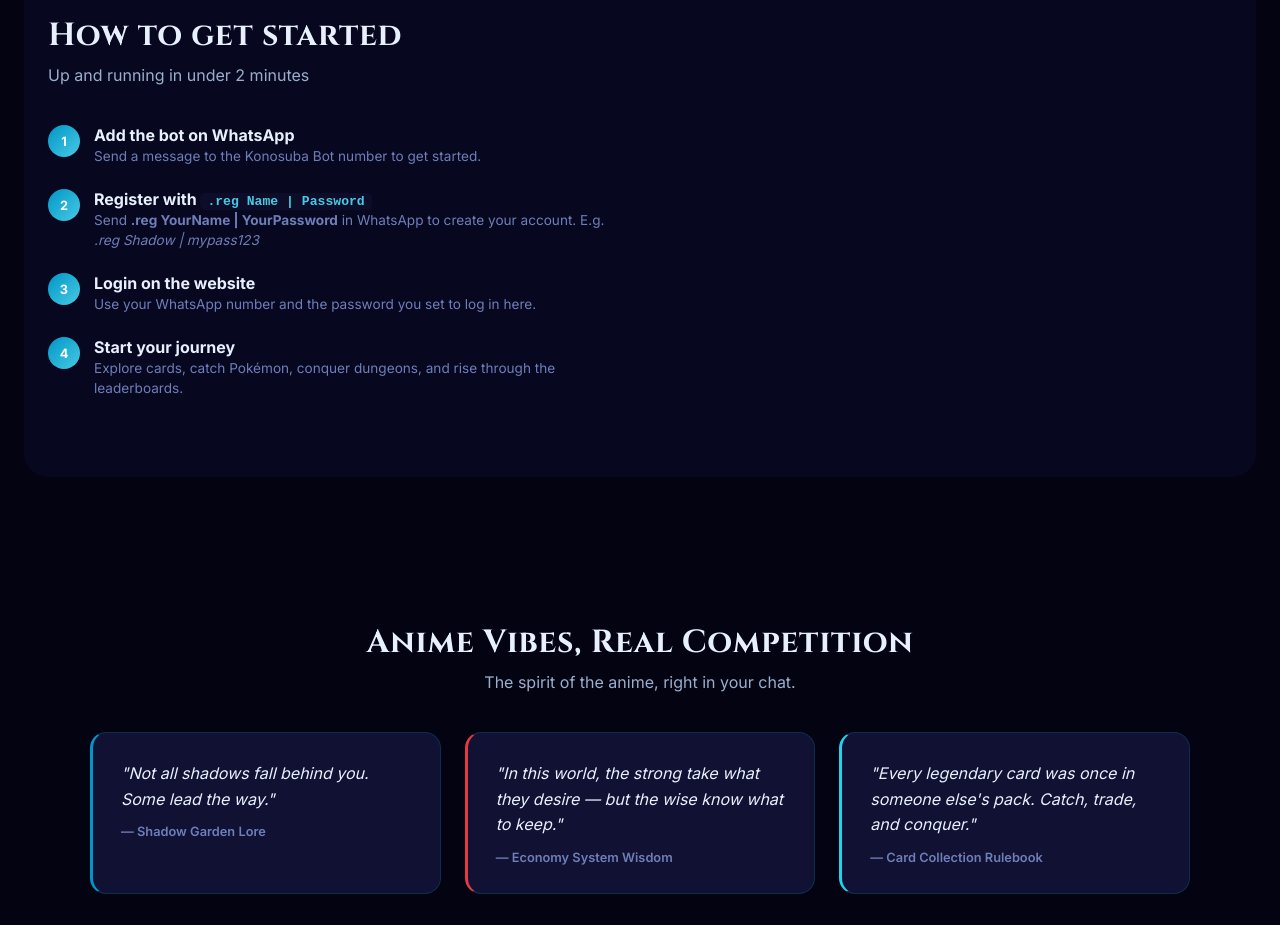
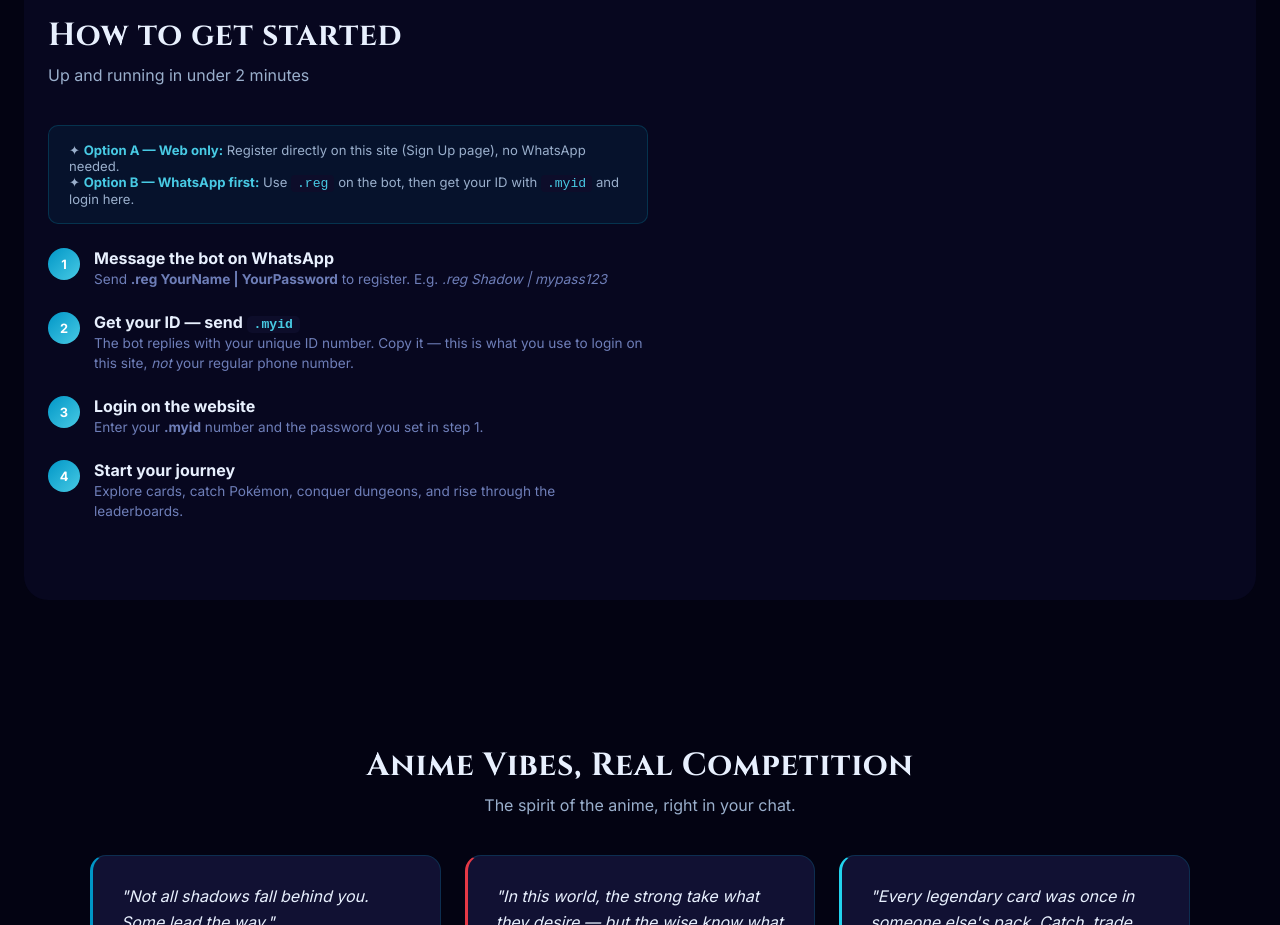
Before and after one commit to ryukcodes333/Konosuba-Bot-Website-, a website: page index.html in a window 1280 px wide. Shown: the part 2860-3785 px from the top of the page. Drawn offline with Linux system fonts and the light colour scheme; no server answers.

Commit message:
Add files via upload

```diff
--- a/index.html
+++ b/index.html
@@ -245,21 +245,27 @@
     <div style="max-width:1200px;margin:0 auto">
       <div class="section-title">How to get started</div>
       <div class="section-sub">Up and running in under 2 minutes</div>
-      <div style="display:flex;flex-direction:column;gap:1.5rem;max-width:560px">
+      <div style="display:flex;flex-direction:column;gap:1.5rem;max-width:600px">
+
+        <div style="padding:1rem 1.25rem;background:rgba(0,150,199,0.08);border:1px solid rgba(0,180,216,0.2);border-radius:var(--radius-sm);font-size:0.82rem;color:var(--muted2)">
+          ✦ <strong style="color:var(--cyan)">Option A — Web only:</strong> Register directly on this site (Sign Up page), no WhatsApp needed.<br>
+          ✦ <strong style="color:var(--cyan)">Option B — WhatsApp first:</strong> Use <code style="background:var(--bg3);padding:1px 6px;border-radius:4px;color:var(--cyan)">.reg</code> on the bot, then get your ID with <code style="background:var(--bg3);padding:1px 6px;border-radius:4px;color:var(--cyan)">.myid</code> and login here.
+        </div>
+
         <div class="step">
           <div class="step-num">1</div>
-          <div><strong>Add the bot on WhatsApp</strong><br><span style="font-size:0.85rem;color:var(--muted)">Send a message to the Konosuba Bot number to get started.</span></div>
+          <div><strong>Message the bot on WhatsApp</strong><br><span style="font-size:0.85rem;color:var(--muted)">Send <strong>.reg YourName | YourPassword</strong> to register. E.g. <em>.reg Shadow | mypass123</em></span></div>
         </div>
         <div class="step">
           <div class="step-num">2</div>
           <div>
-            <strong>Register with <code style="background:var(--bg3);padding:1px 7px;border-radius:5px;font-size:0.82rem;color:var(--purple-light)">.reg Name | Password</code></strong>
-            <br><span style="font-size:0.85rem;color:var(--muted)">Send <strong>.reg YourName | YourPassword</strong> in WhatsApp to create your account. E.g. <em>.reg Shadow | mypass123</em></span>
+            <strong>Get your ID — send <code style="background:var(--bg3);padding:1px 7px;border-radius:5px;font-size:0.82rem;color:var(--cyan)">.myid</code></strong>
+            <br><span style="font-size:0.85rem;color:var(--muted)">The bot replies with your unique ID number. Copy it — this is what you use to login on this site, <em>not</em> your regular phone number.</span>
           </div>
         </div>
         <div class="step">
           <div class="step-num">3</div>
-          <div><strong>Login on the website</strong><br><span style="font-size:0.85rem;color:var(--muted)">Use your WhatsApp number and the password you set to log in here.</span></div>
+          <div><strong>Login on the website</strong><br><span style="font-size:0.85rem;color:var(--muted)">Enter your <strong>.myid</strong> number and the password you set in step 1.</span></div>
         </div>
         <div class="step">
           <div class="step-num">4</div>
@@ -554,8 +560,8 @@
       <p>Login with your phone number and password</p>
       <form onsubmit="handleLogin(event)" autocomplete="on">
         <div class="form-group">
-          <label for="login-phone">WhatsApp Number</label>
-          <input id="login-phone" class="form-input" type="tel" placeholder="+2348012345678" autocomplete="tel" required>
+          <label for="login-phone">Phone / WhatsApp ID</label>
+          <input id="login-phone" class="form-input" type="tel" placeholder="e.g. 2348012345678 or your bot ID" autocomplete="tel" required>
         </div>
         <div class="form-group">
           <label for="login-password">Password</label>
@@ -587,9 +593,9 @@
           <input id="reg-name" class="form-input" type="text" placeholder="e.g. Shadow, Kazuma" autocomplete="nickname" required minlength="2" maxlength="32">
         </div>
         <div class="form-group">
-          <label for="reg-phone">Phone Number <span style="color:var(--muted);font-weight:400">(with country code)</span></label>
-          <input id="reg-phone" class="form-input" type="tel" placeholder="e.g. 2348012345678" autocomplete="tel" required>
-          <div class="form-hint">Include country code, no spaces or + — e.g. 2348012345678 for Nigeria</div>
+          <label for="reg-phone">Phone / WhatsApp ID</label>
+          <input id="reg-phone" class="form-input" type="tel" placeholder="e.g. 2348012345678 or your bot ID" autocomplete="tel" required>
+          <div class="form-hint">If you've chatted with the bot before, send <strong>.myid</strong> to it and use that number here — not your regular phone number.</div>
         </div>
         <div class="form-group">
           <label for="reg-password">Password</label>
```
